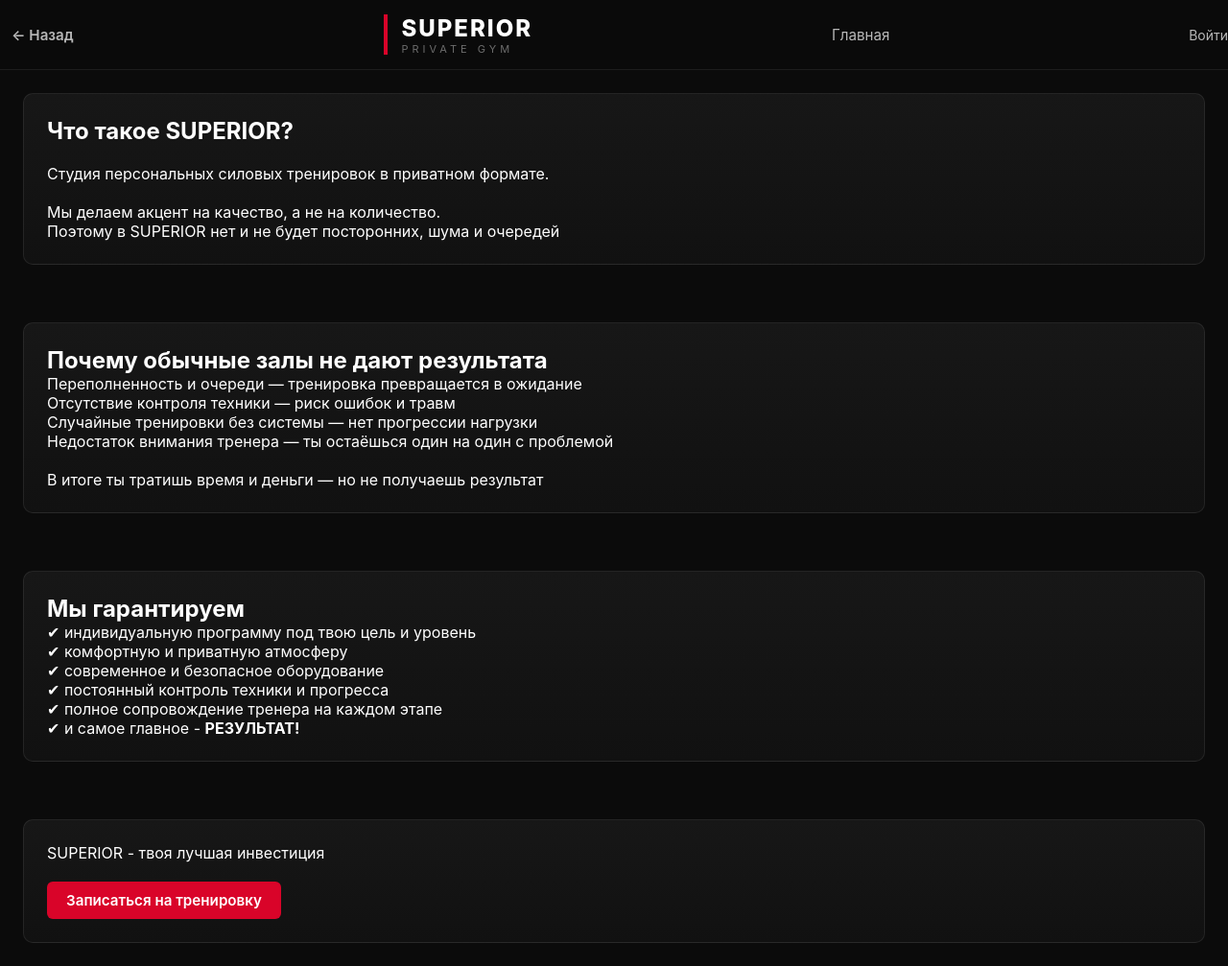
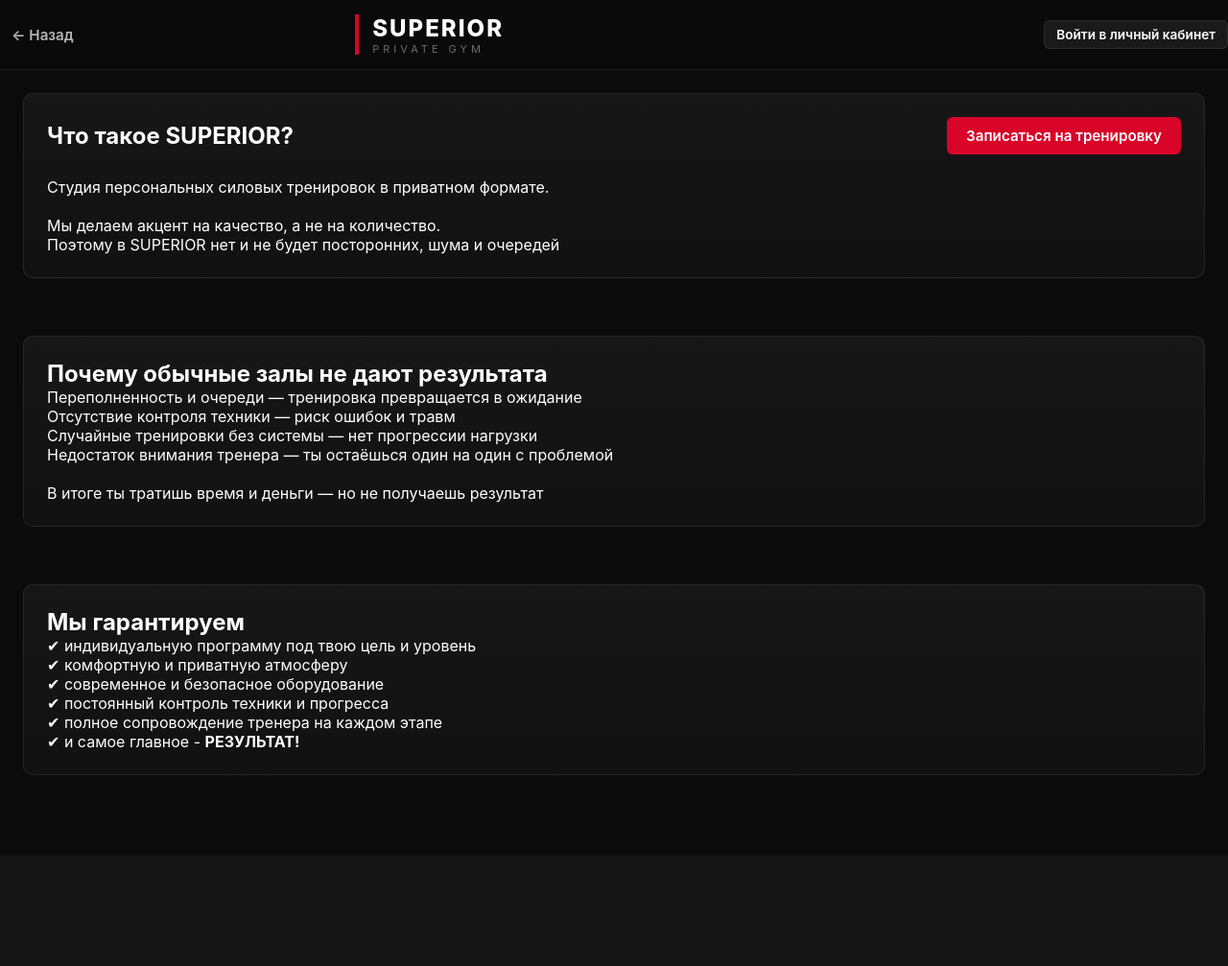
Before and after one commit to DenTaras/superior_crm, a FastAPI app: page / in a window 1280 px wide. Shown: the whole page at 96% size. After the commit the page ends 808 px from the top, so only its background shows below. Run offline with FastAPI, Linux system fonts and the light colour scheme; some libraries are stand-ins or nearby versions.

Commit message:
Обновил кнопки фронтенда

```diff
--- a/static/style.css
+++ b/static/style.css
@@ -37,10 +37,11 @@ body { background:var(--bg-primary); color:var(--text-primary); font-family:Inte
 .header__inner { display:flex; justify-content:space-between; align-items:center; height:72px; }
 .header__logo { display:flex; align-items:center; gap:14px; text-decoration:none; }
 .header__accent-line { width:4px; height:42px; background:var(--accent); display:block; }
+.header__back { display:flex; align-items:center; }
 .header__brand { font-size:24px; font-weight:800; letter-spacing:2px; text-transform:uppercase; color:var(--text-primary); }
 .header__subtitle { font-size:11px; letter-spacing:4px; color:var(--text-muted); }
 .header__nav { display:flex; gap:24px; }
-.header__nav-link { color:var(--text-secondary); text-decoration:none; transition:var(--transition); font-size:0.95rem; }
+.header__nav-link { color:var(--text-secondary); text-decoration:none; transition:var(--transition); font-size:1.05rem; }
 .header__nav-link:hover { color:var(--accent); }
 .header__user { display:flex; align-items:center; gap:12px; font-size:14px; }
 .header__user-name { color:var(--text-secondary); text-decoration:none; transition:var(--transition); }
--- a/templates/base.html
+++ b/templates/base.html
@@ -31,7 +31,6 @@
             </div>
         </a>
         <nav class="header__nav">
-            <a href="/" class="header__nav-link">Главная</a>
             {% set _user = request.session.get('user') %}
             {% if _user and _user.role in ('admin', 'trainer') %}
             <a href="/schedule" class="header__nav-link">Расписание</a>
@@ -50,7 +49,7 @@
                 <button class="btn btn--ghost btn--small" type="submit">Выйти</button>
             </form>
             {% else %}
-            <a href="/login" class="header__user-name">Войти</a>
+            <a href="/login" class="btn btn--primary btn--small">Войти в личный кабинет</a>
             {% endif %}
         </div>
     </div>
--- a/templates/clients.html
+++ b/templates/clients.html
@@ -17,7 +17,7 @@
     </form>
 </div>
 
-<div class="clients-list">
+<div class="client-list">
     <div class="table__wrapper">
     <table class="table">
         <thead>
--- a/templates/index.html
+++ b/templates/index.html
@@ -2,10 +2,16 @@
 
 {% block content %}
 
+
+<!-- слоган -->
+
+
 <!-- основаня информция -->
 <div class="panel">
-    <h2>Что такое SUPERIOR?</h2>
-    <br>
+    <div class="page__title">
+        <h2>Что такое SUPERIOR?</h2>
+        <a href="/signup" class="btn btn--primary"> Записаться на тренировку</a>
+    </div>
     <p>
         Студия персональных силовых тренировок в приватном формате.
     </p>
@@ -54,16 +60,7 @@
 <br>
 <br>
 
-<!-- слоган -->
-<div class="panel panel--accent">
-    <p>
-        SUPERIOR - твоя лучшая инвестиция
-    </p>
-    <br>
-    <a href="/signup" class="btn btn--primary">
-        Записаться на тренировку
-    </a>
-</div>
+
 
 
 {% endblock %}
--- a/templates/journal.html
+++ b/templates/journal.html
@@ -21,7 +21,7 @@
                         {% for name, comment in rec.comments %}
                             <li>
                                 <strong>{{ name }}:</strong>
-                                <div class="journal-comment" style="padding-left: 30px;">
+                                <div class="journal__comment" style="padding-left: 30px;">
                                 {% for line in comment.splitlines() %}
                                     {{ line | e }}{% if not loop.last %}<br>{% endif %}
                                 {% endfor %}
--- a/templates/login.html
+++ b/templates/login.html
@@ -2,7 +2,7 @@
 
 {% block content %}
 
-<div class="page__title"><h1>Вход</h1></div>
+
 
 <div style="max-width:400px;margin:0 auto;">
     {% if error %}
@@ -12,7 +12,7 @@
     <form method="post" action="/login" class="form">
         {{ csrf_input(request) }}
         <div class="form__group">
-            <label class="form__label">Логин</label>
+            <label class="form__label">Логин/Телефон/Почта</label>
             <input class="form__input" type="text" name="login" required />
         </div>
         <div class="form__group">
```
Also changed, not shown: tests/test_auth.py (+2 -1 lines), superior.db.
